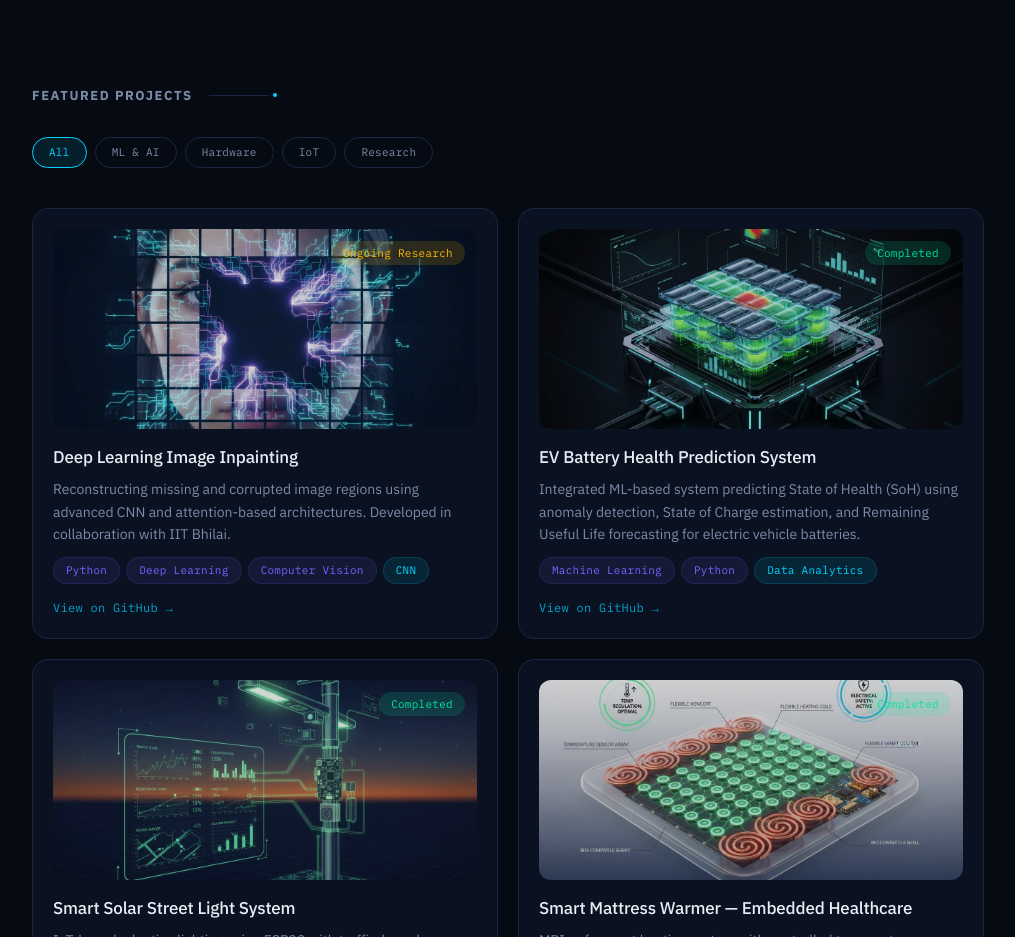
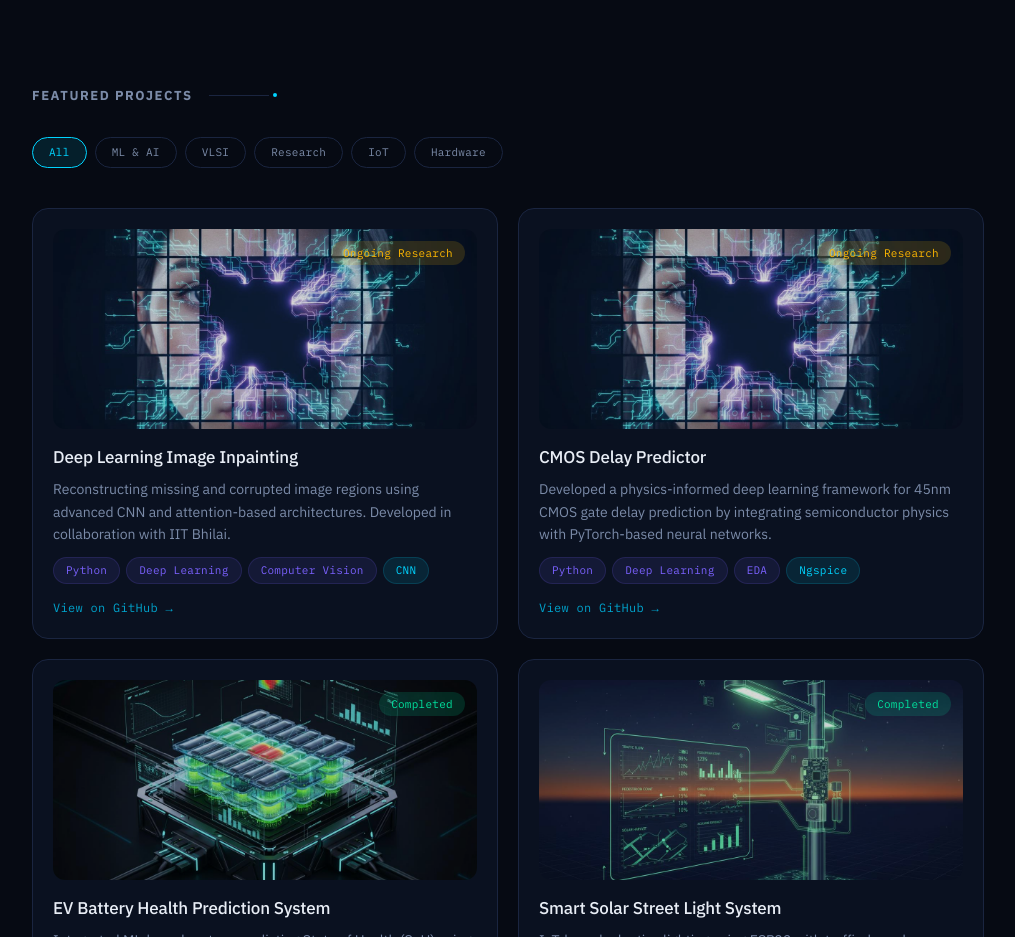
Before and after one commit to rishii-25/Portfolio, a React (Vite) app: page / in a window 1280 px wide. Shown: the part 1440-2377 px from the top of the page, without its empty margins (132-1147 px from the left). Built offline with nearby package versions, Linux system fonts and the light colour scheme.

Commit message:
Modify project section with new entries and categories
Updated project categories and added new project details.

```diff
--- a/src/sections/ProjectsSection.tsx
+++ b/src/sections/ProjectsSection.tsx
@@ -7,7 +7,7 @@ import ProjectCard from '@/components/ProjectCard'
 
 gsap.registerPlugin(ScrollTrigger)
 
-const filters = ['All', 'ML & AI', 'Hardware', 'IoT', 'Research']
+const filters = ['All', 'ML & AI', 'VLSI', 'Research' , 'IoT','Hardware']
 
 const projects = [
   {
@@ -29,6 +29,23 @@ const projects = [
   },
   {
     id: 2,
+    image: '/assets/project-inpainting.jpg',
+    badge: 'Ongoing Research' as const,
+    badgeColor: 'amber' as const,
+    title: 'CMOS Delay Predictor',
+    description:
+      'Developed a physics-informed deep learning framework for 45nm CMOS gate delay prediction by integrating semiconductor physics with PyTorch-based neural networks.',
+    tags: [
+      { label: 'Python', color: 'purple' as const },
+      { label: 'Deep Learning', color: 'purple' as const },
+      { label: 'EDA', color: 'purple' as const },
+      { label: 'Ngspice', color: 'cyan' as const },
+    ],
+    githubUrl: 'https://github.com/rishii-25/CMOS-Delay-Predictor',
+    category: ['ML & AI', 'Research','VLSI'],
+  },
+  {
+    id: 3,
     image: '/assets/project-battery.jpg',
     badge: 'Completed' as const,
     badgeColor: 'green' as const,
@@ -44,7 +61,7 @@ const projects = [
     category: ['ML & AI'],
   },
   {
-    id: 3,
+    id: 4,
     image: '/assets/project-solar.jpg',
     badge: 'Completed' as const,
     badgeColor: 'green' as const,
@@ -60,7 +77,7 @@ const projects = [
     category: ['Hardware', 'IoT'],
   },
   {
-    id: 4,
+    id: 5,
     image: '/assets/project-mattress.jpg',
     badge: 'Completed' as const,
     badgeColor: 'green' as const,
```
